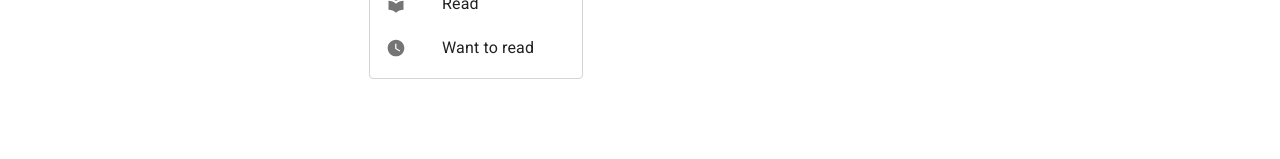
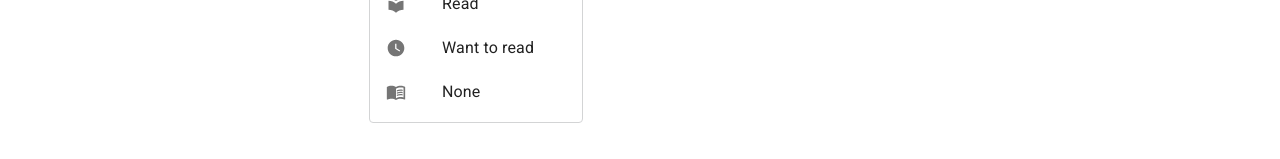
Before and after one commit to aristoteles-nunez/books-reads, a React (Create React App) app: page / in a window 1280 px wide. Both pictures are taken after a click on the button 476 px from the left and 490 px from the top of the page. Shown: the part 577-736 px from the top of the page. Built offline with nearby package versions, Linux system fonts and the light colour scheme.

Commit message:
feat: Added option of 'None' in shelf options

```diff
--- a/src/book/ChangeShelfBtn.js
+++ b/src/book/ChangeShelfBtn.js
@@ -11,6 +11,7 @@ import ListItemText from '@material-ui/core/ListItemText';
 import VisibilityIcon from '@material-ui/icons/Visibility';
 import LocalLibraryIcon from '@material-ui/icons/LocalLibrary';
 import WatchLaterIcon from '@material-ui/icons/WatchLater';
+import MenuBookIcon from '@material-ui/icons/MenuBook';
 
 const StyledMenu = withStyles({
     paper: {
@@ -91,6 +92,12 @@ const ChangeShelfBtn = (props) => {
                     </ListItemIcon>
                     <ListItemText primary="Want to read" />
                 </StyledMenuItem>
+                <StyledMenuItem selected={selectedShelf === null} onClick={() => handleClickOnItem('none')}>
+                    <ListItemIcon>
+                        <MenuBookIcon fontSize="small" />
+                    </ListItemIcon>
+                    <ListItemText primary="None" />
+                </StyledMenuItem>
             </StyledMenu>
         </div>
     );
```
